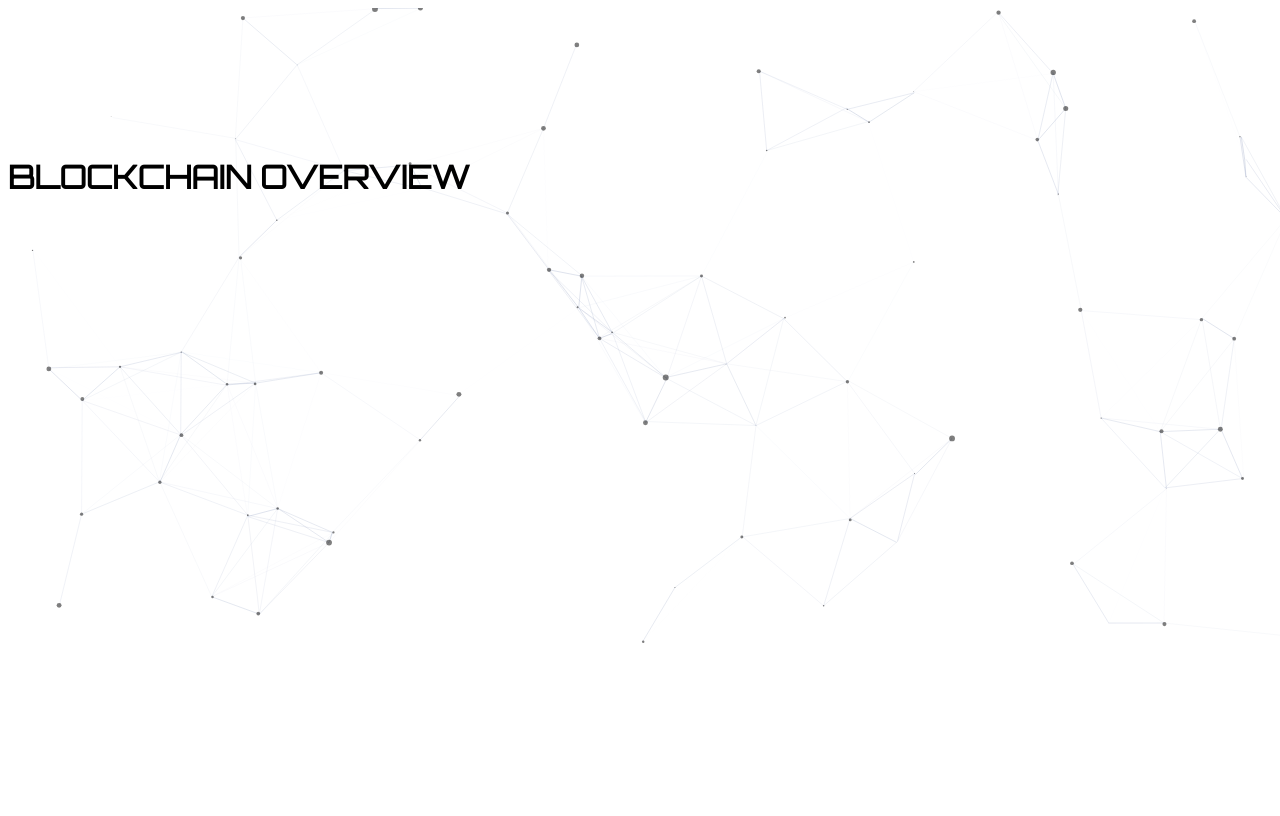
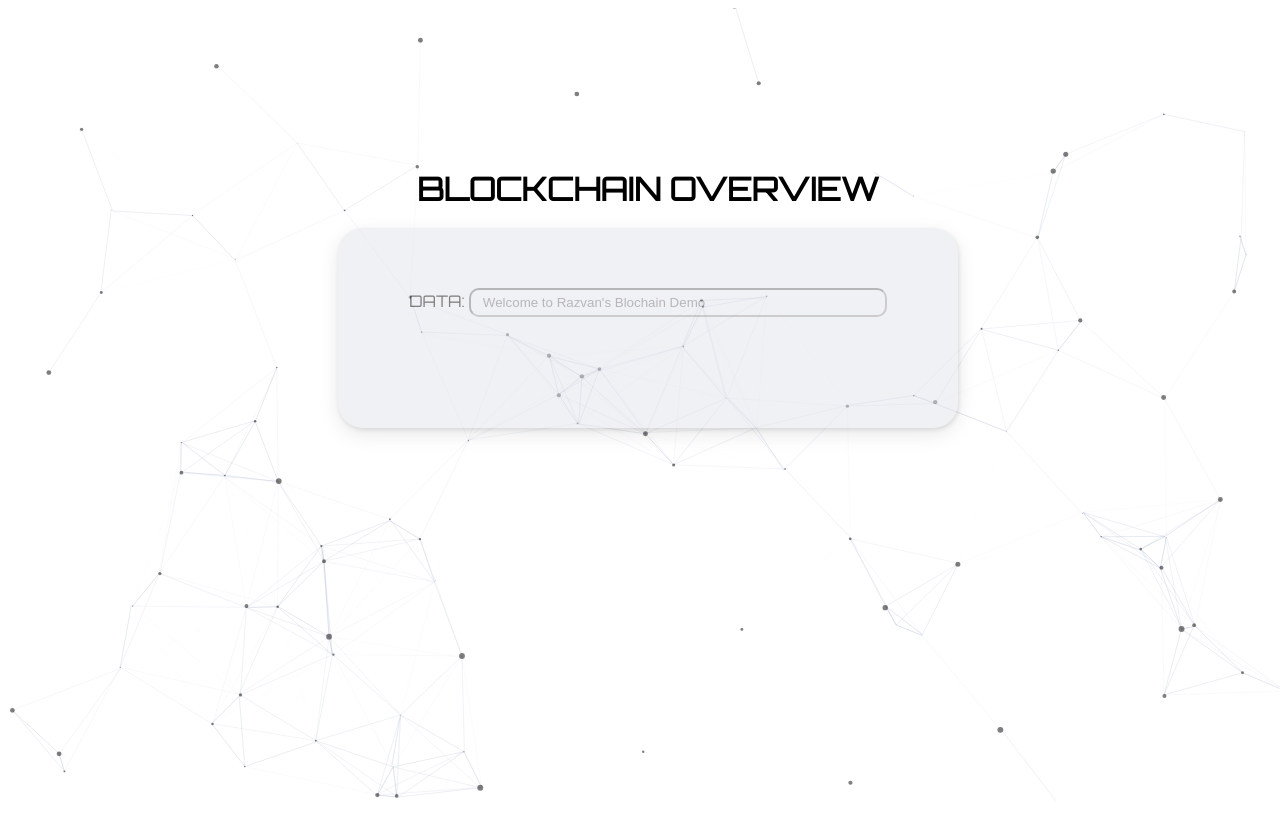
Before and after one commit to PixlCraft/BlockChainOverview, a plain HTML site: page index.html in a window 1280 px wide. Drawn offline with Linux system fonts and the light colour scheme; a web font is replaced by a local one.

Commit message:
more possinioning

```diff
--- a/index.html
+++ b/index.html
@@ -5,14 +5,19 @@
 	<meta name="viewport" content="width=device-width , initial-scale=1.0">
 	<title>Blockchain overview</title>
 	<link href="https://fonts.googleapis.com/css?family=Electrolize|Orbitron" rel="stylesheet">
+  <link href="https://fonts.googleapis.com/css?family=Orbitron|Rajdhani" rel="stylesheet">
+
 	<link rel="stylesheet" type="text/css" href="style.css">
 </head>
 <body id="particles-js">
 	<h1>BLOCKCHAIN OVERVIEW</h1>
-	<!-- <div id="ctrlbox">
-    <p>This is the box</p>
+	<div id="ctrlbox">
+    <form>
+      <label for="dataform">DATA</label>
+      <input type="text" name="dataform" placeholder="Welcome to Razvan's Blochain Demo">
+    </form>
 
-  </div> -->
+  </div>
 
 
 
--- a/style.css
+++ b/style.css
@@ -1,10 +1,20 @@
 
 
 
-h1 {
+#particles-js {
+	position: relative;
+	width: 100%;
+	height: 100vh;
+}
+
+#particles-js h1 {
 	position: absolute;
-	top: 20%;
-    text-align: :center;
+	top:20%;
+	left: 50%;
+  	transform: translate(-50%, -50%);
+  	width: 100%;
+  	text-align: center;
+  	text-transform: uppercase;
     font-family: 'Electrolize', sans-serif;
 	font-family: 'Orbitron', sans-serif;
 
@@ -14,20 +24,17 @@ canvas {
 	vertical-align: bottom;
 }
 
-#particles-js {
-	position: relative;
-	width: 100%;
-	height: 100%;
-}
-
 #ctrlbox{
 	text-align: center;
-	position: relative;
-	top:30%;
+	position: absolute;
+	top:40%;
+	left: 50%;
+  	transform: translate(-50%, -50%);
+  	width: 100%;
 	border-radius: 25px;
     background: #E3E4EB;
     padding: 60px;
-    width: 200px;
+    width: 500px;
     height: 80px;
     opacity: 0.5;
     box-shadow: 1px 2px 4px 0 rgba(0, 0, 0, 0.2), 0 6px 20px 0 rgba(0, 0, 0, 0.19);
@@ -35,5 +42,31 @@ canvas {
 
 #ctrlbox:hover{
 	box-shadow: 15px 20px 15px 0 rgba(0, 0, 0, 0.2), 0 10px 30px 0 rgba(0, 0, 0, 0.19);
+}
 
+input {
+	/*position: absolute;*/
+	border-radius: 10px;
+	border-color: black;
+	background: #E3E4EB;
+    padding: 12px;
+    width: 78%;
+    height: 1px;
+    opacity: 0.5;
 }
+
+input:hover {
+	border-color:#0A3DB3;
+}
+::placeholder {
+   color: black;
+   opacity: 2;
+}
+label:after {
+	content: ":" ;
+}
+
+label {
+   font-family: 'Rajdhani', sans-serif;
+   font-family: 'Orbitron', sans-serif;
+}
```
